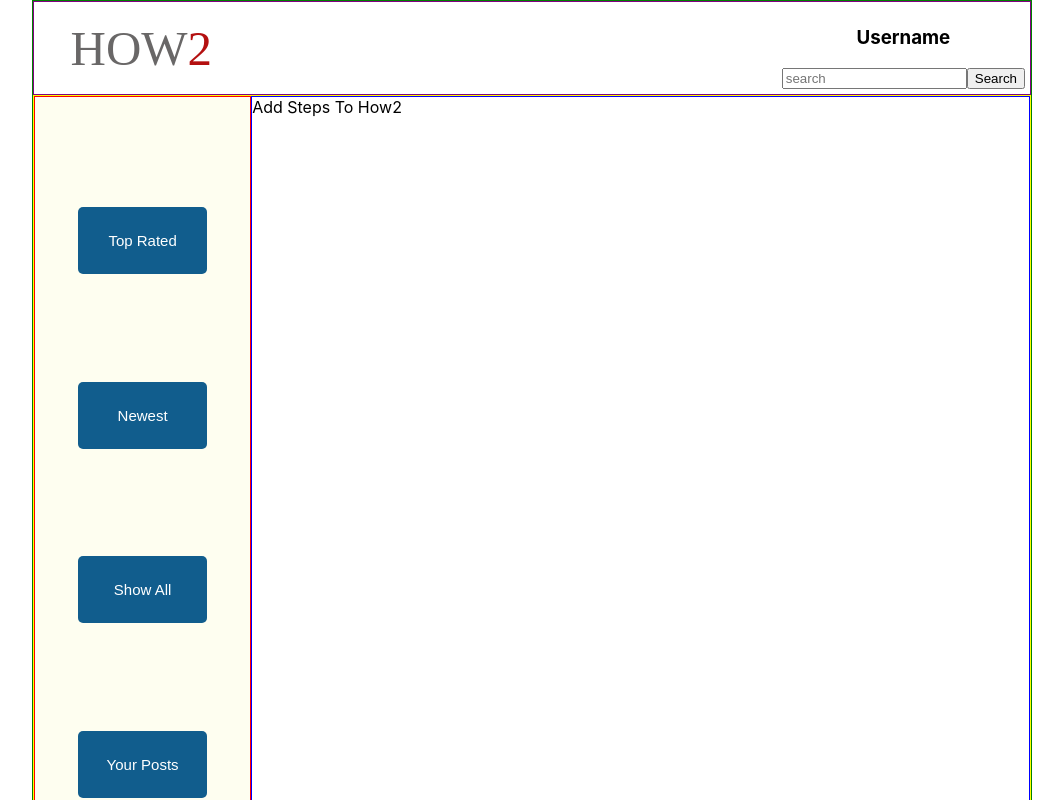
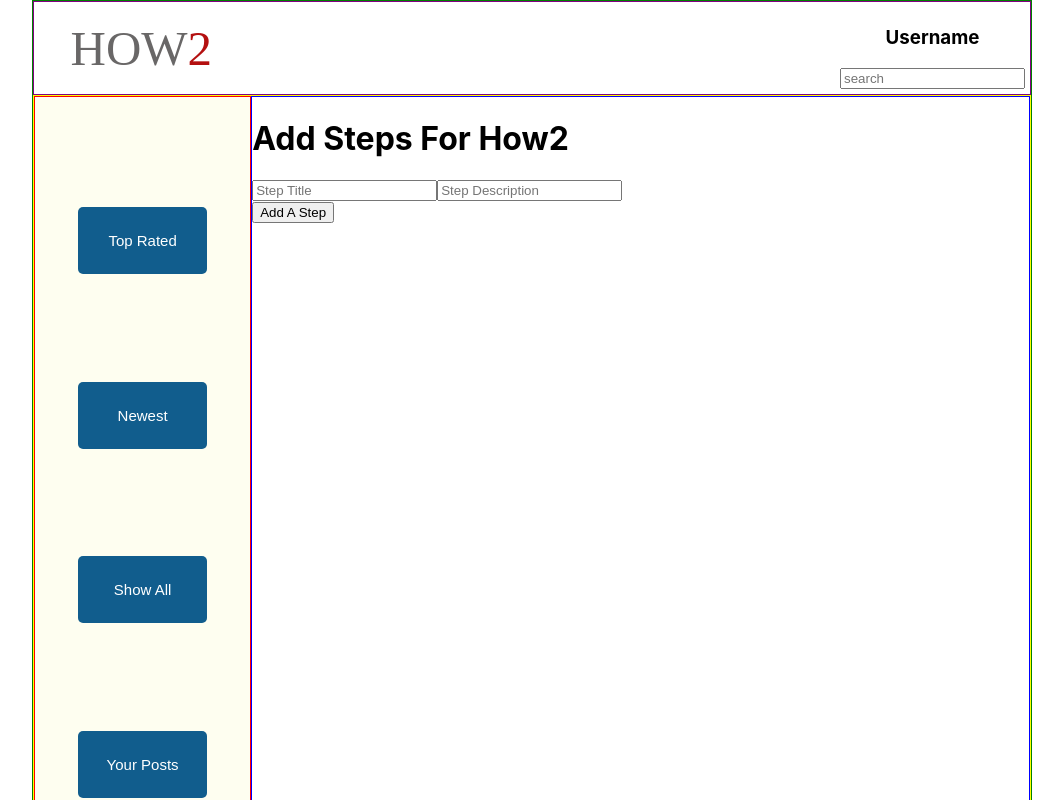
Before and after one commit to howto-pt-042219/howto-pt-FE, a React (Create React App) app in the folder how-to/: page /step-form in a window 1280 px wide. Shown: the top 800 px of the page, without its empty margins (108-1171 px from the left). Built offline with nearby package versions, Linux system fonts and the light colour scheme; no server answers.

Commit message:
about to merge to master

```diff
--- a/how-to/src/components/HowToForm/HowToForm.js
+++ b/how-to/src/components/HowToForm/HowToForm.js
@@ -4,11 +4,6 @@ import axios from "axios";
 import { Link } from "react-router-dom";
 
 const StyledForm = styled.form`
-  display: flex;
-  flex-direction: column;
-`;
-
-const ContainerDiv = styled.div`
   display: flex;
   flex-direction: column;
 `;
@@ -40,25 +35,6 @@ class HowToForm extends React.Component {
 
   handleChanges = e => {
     this.setState({ [e.target.name]: e.target.value });
-  };
-
-  handleAddStep = e => {
-    e.preventDefault();
-    const container = document.getElementById("container");
-    while (container.hasChildNodes()) {
-      container.removeChild(container.lastChild);
-    }
-    const titleInput = document.createElement("input");
-    titleInput.name = "title";
-    titleInput.placeholder = "Step Title";
-    titleInput.onChange = this.handleChanges;
-    container.appendChild(titleInput);
-
-    const stepInput = document.createElement("input");
-    stepInput.name = "description";
-    stepInput.placeholder = "Step Description";
-    stepInput.onChange = this.handleChanges;
-    container.appendChild(stepInput);
   };
 
   render() {
@@ -93,18 +69,6 @@ class HowToForm extends React.Component {
             placeholder="Overview"
           />
 
-          {/* <input
-            onChange={this.handleChanges}
-            name="stepTitle"
-            placeholder="Step Title"
-          />
-          <input
-            onChange={this.handleChanges}
-            name="description"
-            placeholder="Step Description"
-          />
-          <ContainerDiv id="container" />
-          <button onClick={this.handleAddStep}>Add A Step</button> */}
           <button>Submit How2</button>
         </StyledForm>
       </>
--- a/how-to/src/components/HowToForm/StepForm.js
+++ b/how-to/src/components/HowToForm/StepForm.js
@@ -1,4 +1,10 @@
 import React from "react";
+import styled from "styled-components";
+
+const ContainerDiv = styled.div`
+  display: flex;
+  flex-direction: column;
+`;
 
 class StepForm extends React.Component {
   constructor(props) {
@@ -6,10 +12,43 @@ class StepForm extends React.Component {
     this.state = {};
   }
 
+  handleAddStep = e => {
+    e.preventDefault();
+    const container = document.getElementById("container");
+    while (container.hasChildNodes()) {
+      container.removeChild(container.lastChild);
+    }
+    const titleInput = document.createElement("input");
+    titleInput.name = "title";
+    titleInput.placeholder = "Step Title";
+    titleInput.onChange = this.handleChanges;
+    container.appendChild(titleInput);
+
+    const stepInput = document.createElement("input");
+    stepInput.name = "description";
+    stepInput.placeholder = "Step Description";
+    stepInput.onChange = this.handleChanges;
+    container.appendChild(stepInput);
+  };
+
   render() {
     return (
       <div>
-        <div>Add Steps To How2</div>
+        <div>
+          <h1>Add Steps For How2</h1>
+          <input
+            onChange={this.handleChanges}
+            name="stepTitle"
+            placeholder="Step Title"
+          />
+          <input
+            onChange={this.handleChanges}
+            name="description"
+            placeholder="Step Description"
+          />
+          <ContainerDiv id="container" />
+          <button onClick={this.handleAddStep}>Add A Step</button>
+        </div>
       </div>
     );
   }
--- a/how-to/src/components/NavBar/NavBar.js
+++ b/how-to/src/components/NavBar/NavBar.js
@@ -45,14 +45,12 @@ class NavBar extends React.Component {
         </Link>
         <StyledDiv>
           <h3>Username</h3>
-          <form onSubmit={this.props.filterPost}>
+          <form>
             <input
               placeholder="search"
               name="search"
-              value={this.state.search}
-              onChange={this.handleChange}
+              onChange={this.props.filterPost}
             />
-            <button>Search</button>
           </form>
         </StyledDiv>
       </ContainerDiv>
```
